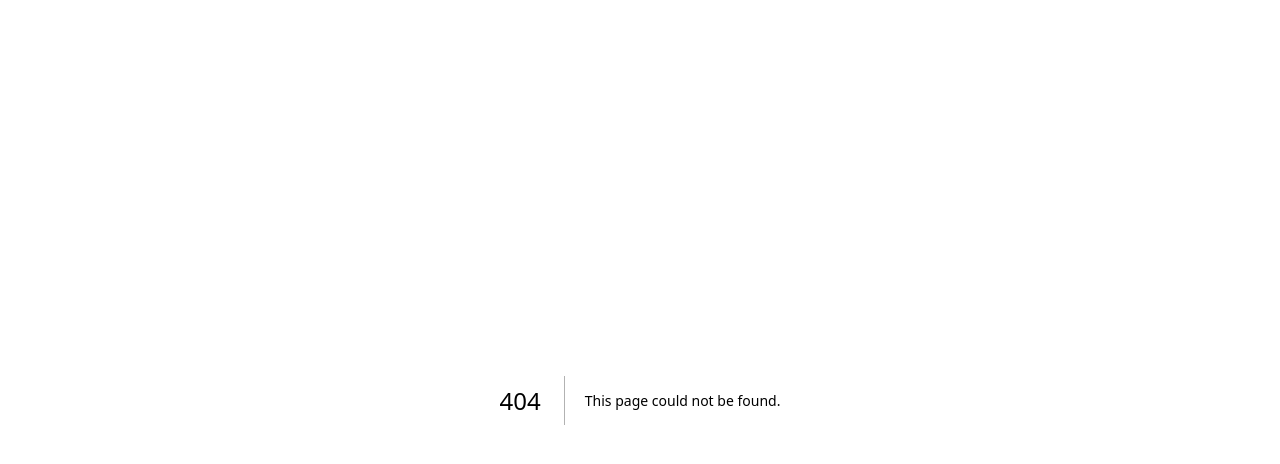
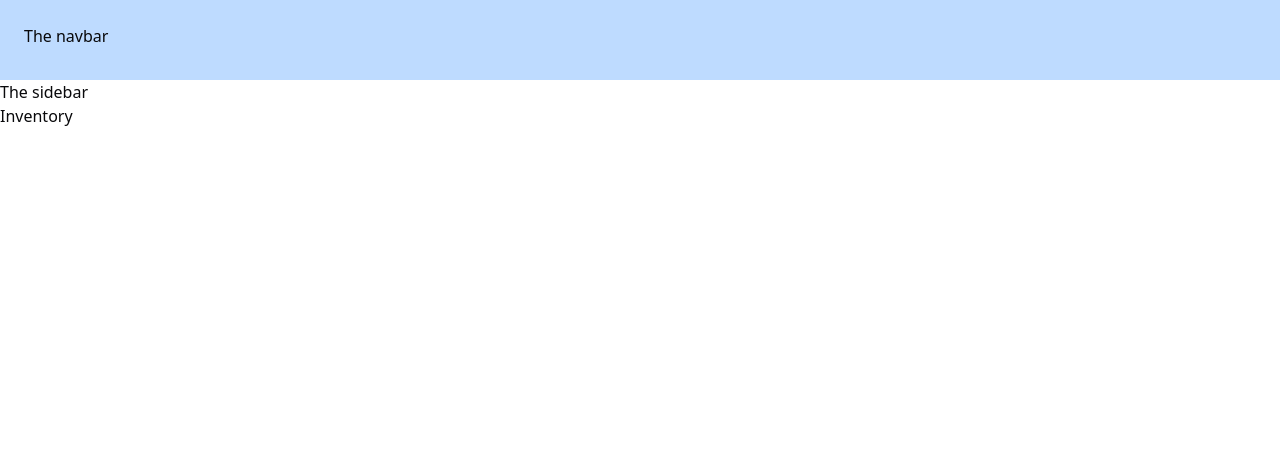
Before and after one commit to BashBuilder/Inventory-App, a Next.js app: page /inventory in a window 1280 px wide. Before the commit this address had no page. Shown: the top 464 px of the page. Built offline with nearby package versions, Linux system fonts and the light colour scheme.

Commit message:
update: layout updated

```diff
--- /dev/null
+++ b/app/(auth)/layout.tsx
@@ -0,0 +1,15 @@
+import { cookies } from "next/headers";
+import { redirect } from "next/navigation";
+import React from "react";
+
+async function RootLayout({ children }: { children: React.ReactNode }) {
+  const auth = (await cookies()).get("inventory-auth");
+
+  if (!auth) {
+    return redirect("/inventory");
+  }
+
+  return <main>{children}</main>;
+}
+
+export default RootLayout;
--- /dev/null
+++ b/app/(auth)/page.tsx
@@ -0,0 +1,7 @@
+import React from "react";
+
+const Auth = () => {
+  return <div>Auth page</div>;
+};
+
+export default Auth;
--- /dev/null
+++ b/app/(dashboard)/inventory/page.tsx
@@ -0,0 +1,7 @@
+import React from "react";
+
+const Inventory = () => {
+  return <main>Inventory</main>;
+};
+
+export default Inventory;
--- /dev/null
+++ b/app/(dashboard)/layout.tsx
@@ -0,0 +1,15 @@
+import Navbar from "@/components/globals/navbar";
+import Sidebar from "@/components/globals/sidebar";
+import React from "react";
+
+function RootLayout({ children }: { children: React.ReactNode }) {
+  return (
+    <main>
+      <Navbar />
+      <Sidebar />
+      <div>{children}</div>
+    </main>
+  );
+}
+
+export default RootLayout;
--- a/app/layout.tsx
+++ b/app/layout.tsx
@@ -3,6 +3,8 @@ import { Geist, Geist_Mono } from "next/font/google";
 import { Toaster } from "@/components/ui/sonner";
 import "./globals.css";
 import ReduxProvider from "@/providers/ReduxProider";
+import Navbar from "@/components/globals/navbar";
+import { Sidebar } from "lucide-react";
 
 const geistSans = Geist({
   variable: "--font-geist-sans",
--- a/app/page.tsx
+++ /dev/null
@@ -1,5 +0,0 @@
-import Image from "next/image";
-
-export default function Home() {
-  return <div>Hello world</div>;
-}
--- /dev/null
+++ b/components/globals/navbar.tsx
@@ -0,0 +1,7 @@
+import React from "react";
+
+const Navbar = () => {
+  return <header className="h-20 flex bg-blue-200 p-6">The navbar</header>;
+};
+
+export default Navbar;
--- /dev/null
+++ b/components/globals/sidebar.tsx
@@ -0,0 +1,7 @@
+import React from "react";
+
+const Sidebar = () => {
+  return <aside>The sidebar</aside>;
+};
+
+export default Sidebar;
```
